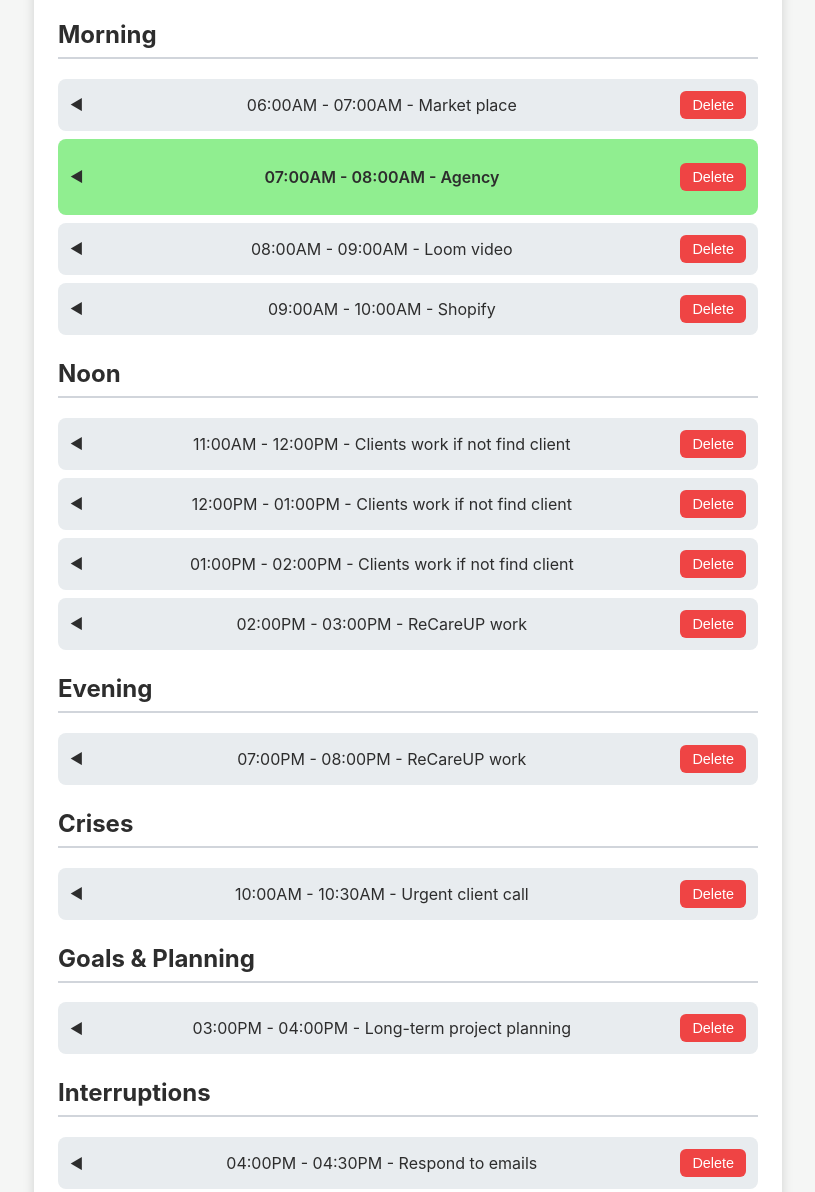
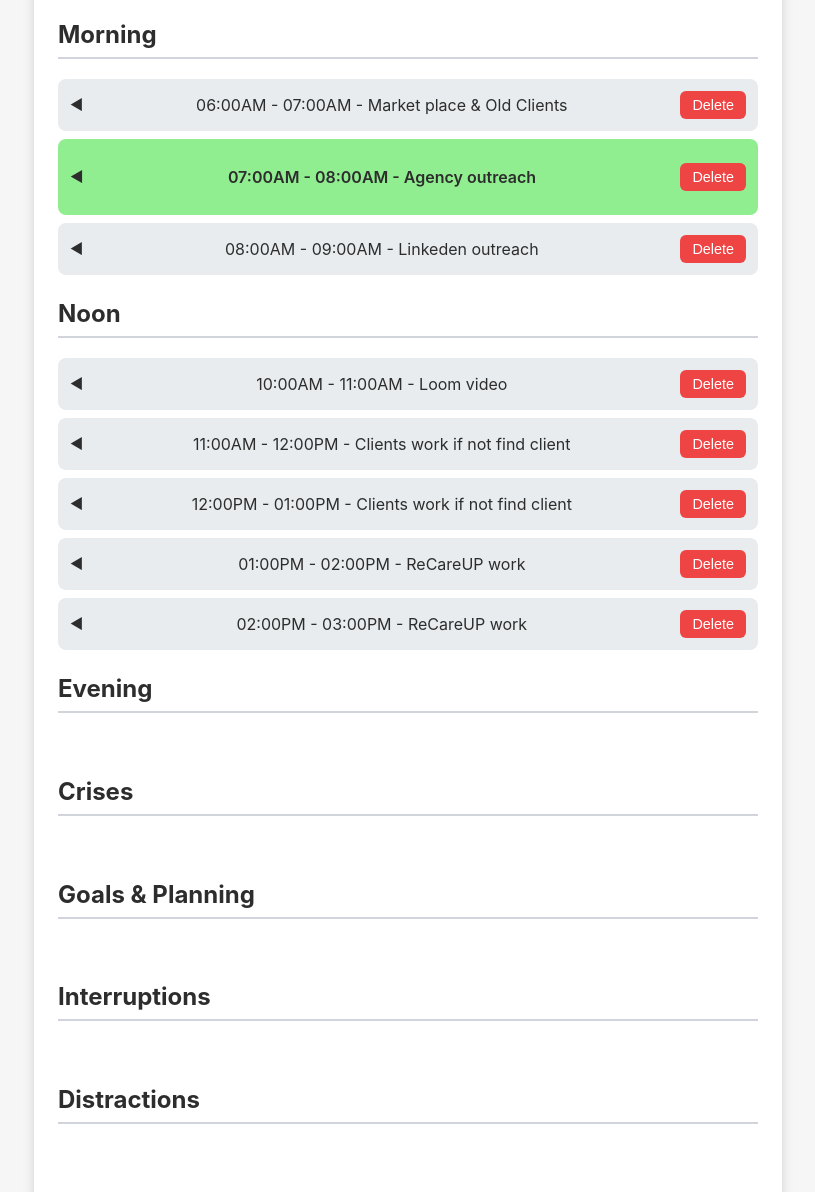
Before and after one commit to raihanbabu/TodayTodo, a plain HTML site: page index.html in a window 1280 px wide. Shown: the part 380-1572 px from the top of the page, without its empty margins (232-1047 px from the left). Drawn offline with Linux system fonts and the light colour scheme.

Commit message:
Update index.html

```diff
--- a/index.html
+++ b/index.html
@@ -344,19 +344,14 @@
     <script>
         // Default schedule with tasks in new categories, including subtasks
         const defaultSchedule = [
-            { start: "06:00", end: "07:00", task: "Market place", section: "morning", completed: false, subtasks: [] },
-            { start: "07:00", end: "08:00", task: "Agency", section: "morning", completed: false, subtasks: [] },
-            { start: "08:00", end: "09:00", task: "Loom video", section: "morning", completed: false, subtasks: [] },
-            { start: "09:00", end: "10:00", task: "Shopify", section: "morning", completed: false, subtasks: [] },
+            { start: "06:00", end: "07:00", task: "Market place & Old Clients", section: "morning", completed: false, subtasks: [] },
+            { start: "07:00", end: "08:00", task: "Agency outreach", section: "morning", completed: false, subtasks: [] },
+            { start: "08:00", end: "09:00", task: "Linkeden outreach", section: "morning", completed: false, subtasks: [] },
+            { start: "10:00", end: "11:00", task: "Loom video", section: "noon", completed: false, subtasks: [] },
             { start: "11:00", end: "12:00", task: "Clients work if not find client", section: "noon", completed: false, subtasks: [] },
             { start: "12:00", end: "13:00", task: "Clients work if not find client", section: "noon", completed: false, subtasks: [] },
-            { start: "13:00", end: "14:00", task: "Clients work if not find client", section: "noon", completed: false, subtasks: [] },
-            { start: "14:00", end: "15:00", task: "ReCareUP work", section: "noon", completed: false, subtasks: [] },
-            { start: "19:00", end: "20:00", task: "ReCareUP work", section: "evening", completed: false, subtasks: [] },
-            { start: "10:00", end: "10:30", task: "Urgent client call", section: "important_urgent", completed: false, subtasks: [] },
-            { start: "15:00", end: "16:00", task: "Long-term project planning", section: "important_not_urgent", completed: false, subtasks: [] },
-            { start: "16:00", end: "16:30", task: "Respond to emails", section: "not_important_urgent", completed: false, subtasks: [] },
-            { start: "17:00", end: "17:30", task: "Check social media", section: "neither_urgent_nor_important", completed: false, subtasks: [] }
+            { start: "13:00", end: "14:00", task: "ReCareUP work", section: "noon", completed: false, subtasks: [] },
+            { start: "14:00", end: "15:00", task: "ReCareUP work", section: "noon", completed: false, subtasks: [] }
         ];
 
         // Load tasks from localStorage or use default schedule
```
